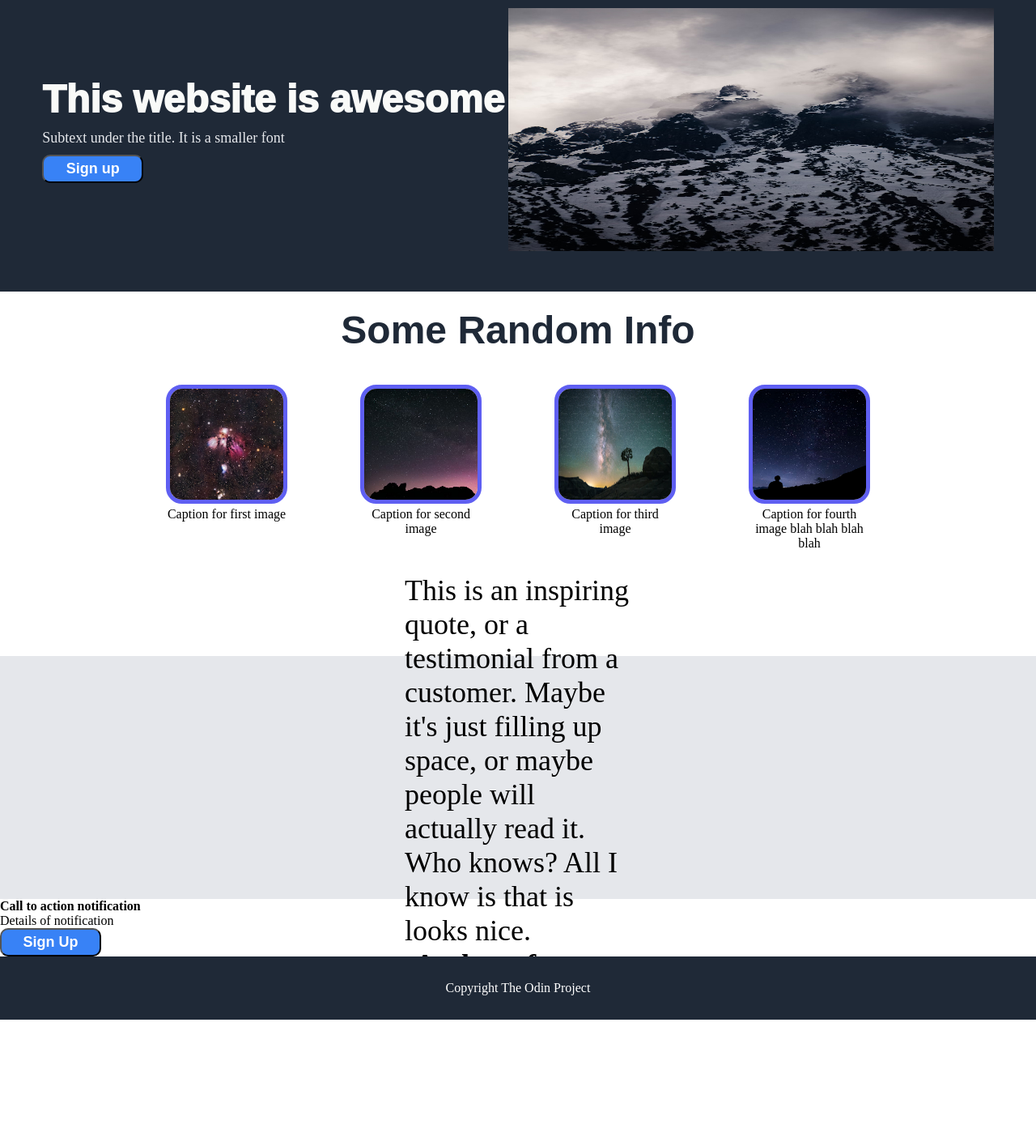
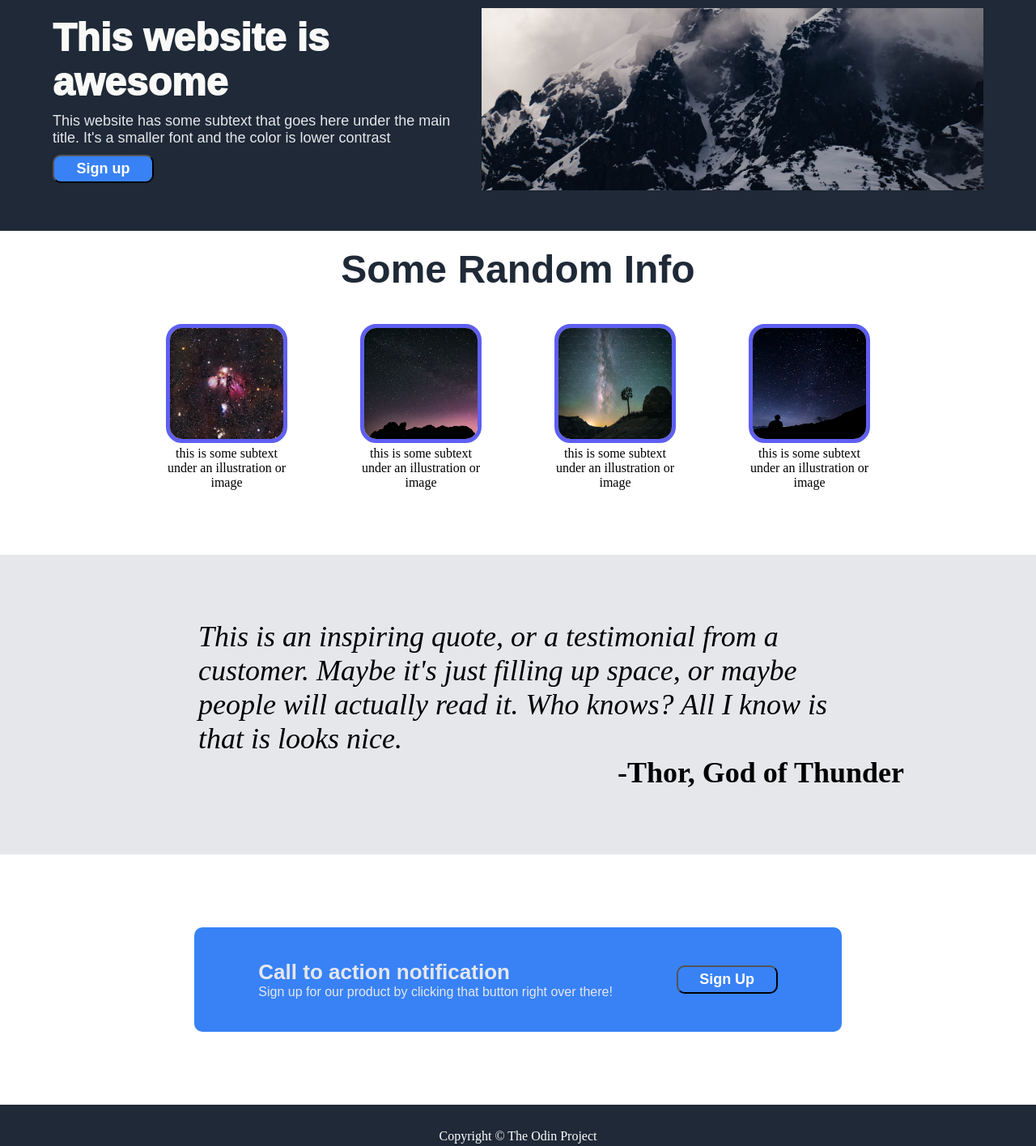
Before and after one commit to brandon-parkerson/landing-page, a plain HTML site: page index.html in a window 1280 px wide. Shown: the part 140-1555 px from the top of the page at 81% size. Before the commit the page ends 1399 px from the top, so only its background shows below. Drawn offline with Linux system fonts and the light colour scheme.

Commit message:
Add call to action section. Tweak some styling and fix quote shrinking when resizing window.

```diff
--- a/index.html
+++ b/index.html
@@ -24,7 +24,7 @@
                 <div class="awesome-text">
                     <h1>This website is awesome</h1>
                     <div class="subtext">
-                        <p>Subtext under the title. It is a smaller font</p>
+                        <p>This website has some subtext that goes here under the main title. It's a smaller font and the color is lower contrast</p>
                     </div>
                     <button>Sign up</button>
                 </div>
@@ -43,19 +43,19 @@
 
             <div class="caption-one">
                 <img class="picture-one" src="pictures/picture-1.avif" alt="picture of stars">
-                <p>Caption for first image</p>
+                <p>this is some subtext under an illustration or image</p>
             </div>
             <div class="caption-two">
                 <img class="picture-two" src="pictures/picture-2.avif" alt="picture of stars">
-                <p>Caption for second image</p>
+                <p>this is some subtext under an illustration or image</p>
             </div>
             <div class="caption-three">
                 <img class="picture-three" src="pictures/picture-3.avif" alt="picture of stars">
-                <p>Caption for third image</p>
+                <p>this is some subtext under an illustration or image</p>
             </div>
             <div class="caption-four">
                 <img class="picture-four" src="pictures/picture-4.avif" alt="picture of stars">
-                <p>Caption for fourth image blah blah blah blah</p>
+                <p>this is some subtext under an illustration or image</p>
             </div>
 
         </div>
@@ -63,17 +63,19 @@
 
     <div class="quote">
         <p class="quote-text">This is an inspiring quote, or a testimonial from a customer. Maybe it's just filling up space, or maybe people will actually read it. Who knows? All I know is that is looks nice.</p>
-        <p class="quote-text"><strong>-Author of quote</strong></p>
+        <p class="quote-text author" >-Thor, God of Thunder</p>
     </div>
 
-
-    <p><strong>Call to action notification</strong></p>
-    <p>Details of notification</p>
-    <button>Sign Up</button>
-
+    <div class="call">
+        <div class="call-text">
+            <p class="call-main">Call to action notification</p>
+            <p class="call-details">Sign up for our product by clicking that button right over there!</p>
+        </div>
+        <button>Sign Up</button>
+    </div>
     <div class="footer">
         <div class="footer-background">
-            <p>Copyright The Odin Project</p>
+            <p>Copyright © The Odin Project</p>
         </div>
     </div>
 
--- a/style.css
+++ b/style.css
@@ -18,7 +18,7 @@ body {
 }
 
 .middle {
-    height: 450px;
+    height: 400px;
 
 }
 
@@ -34,7 +34,9 @@ body {
 .links {
     align-self: center;
     display: flex;
-
+    gap: 30px;
+    font-family: Arial, Helvetica, sans-serif;
+    font-size: 20px;
 }
 
 .awesome {
@@ -50,6 +52,7 @@ body {
     flex-direction: column;
     align-self: center;
     gap: 10px;
+    width: 500px;
 }
 
 .random-info {
@@ -92,17 +95,53 @@ body {
 
 .quote {
     background-color: #e5e7eb;
-    text-align: left;
-    height: 300px;
     display: flex;
     flex-direction: column;
     justify-content: center;
-    font-size: 36px;
-    font-family: "light italic";
-    padding-left: 500px;
-    padding-right: 500px;
+
+
+    padding: 80px;
+    align-items: center;
+
+
+}
+.quote-text.author {
+    margin-left: 600px;
+    font-style: initial;
+    font-weight: 900;
+
 }
 
+.call {
+    background-color: #3882f6;
+    display: flex;
+    padding: 40px;
+    width: 800px;
+    justify-content: space-around;
+    align-items: center;
+    align-self: center;
+    border-radius: 10px;
+    margin: 90px;
+    color: #E5e7eb;
+}
+
+.call-main {
+    font-weight: 600;
+    font-size: 26px;
+    font-family: Arial, Helvetica, sans-serif;
+}
+
+.call-details {
+    font-family: Arial, Helvetica, sans-serif;
+}
+
+.quote-text {
+    display: block;
+    max-width: 790px;
+    font-style: italic;
+    font-size: 36px;
+    font-weight: lighter;
+}
 
 
 .footer {
@@ -118,6 +157,7 @@ body {
 .subtext {
     font-size: 18px;
     color: #E5e7eb;
+    font-family: Arial, Helvetica, sans-serif;
 }
 
 
@@ -147,8 +187,13 @@ h1 {
 }
 
 .mountain {
-    height: 300px;
-    width: 600px;
+    width: 100%;
+    max-width: 620px;
+    min-width: 155px;
+    height: auto;
+    max-height: 225px;
+    min-height: 51px;
+    object-fit: cover;
 
 }
 
```
